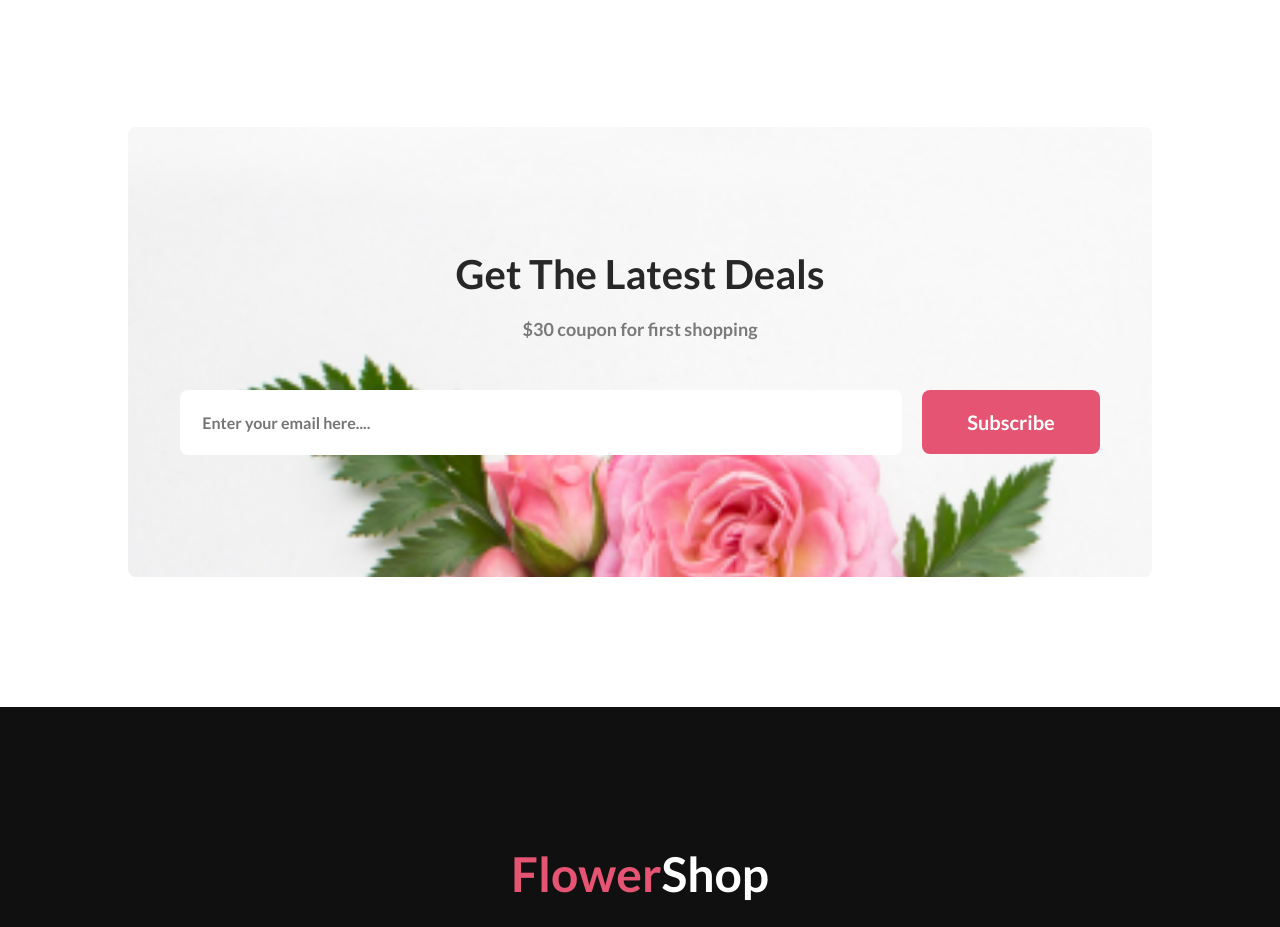
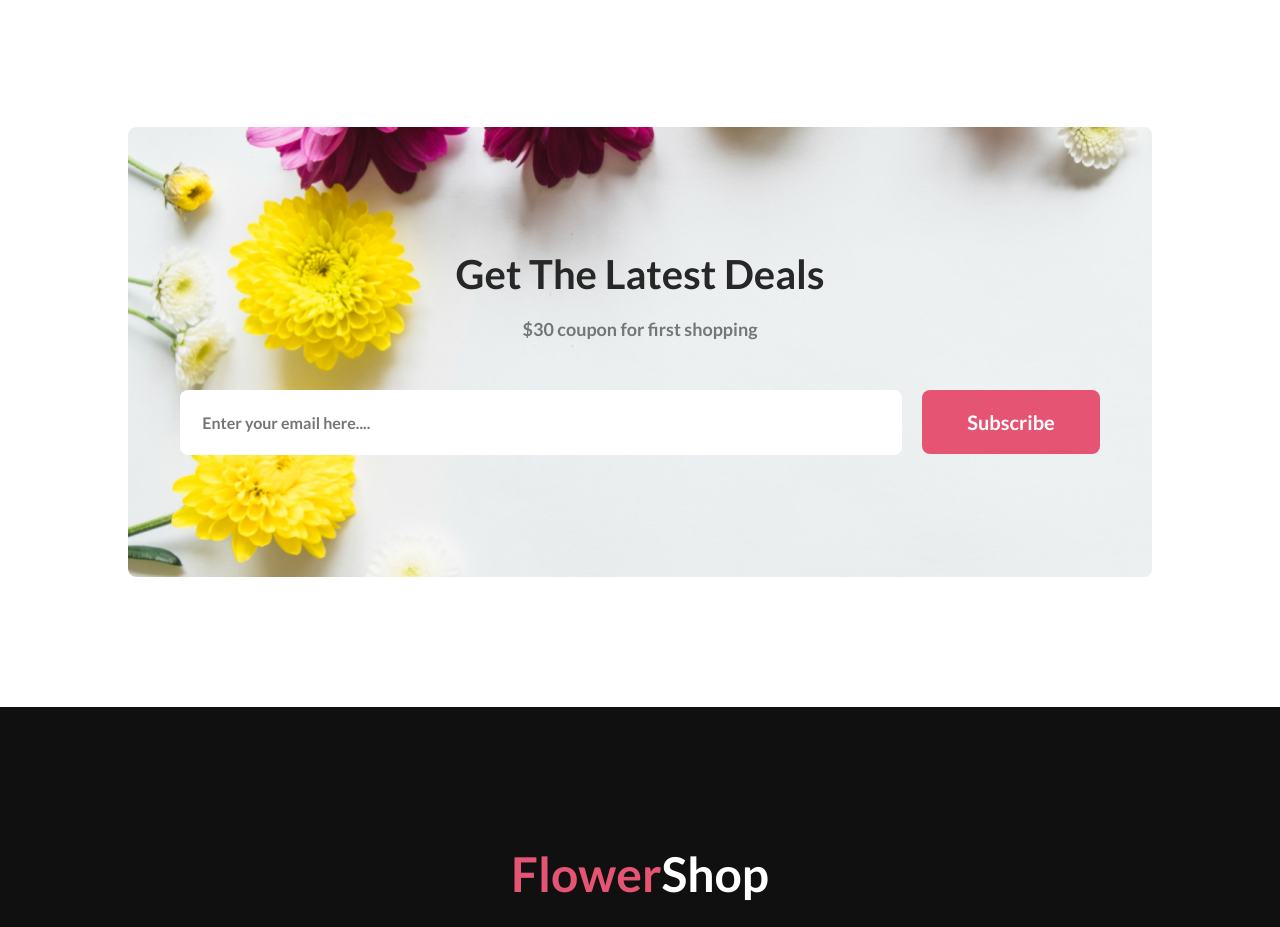
Before and after one commit to Reduan4u/Online-Flower-Shop, a plain HTML site: page index.html in a window 1280 px wide. Shown: the part 3700-4627 px from the top of the page. Drawn offline with Linux system fonts and the light colour scheme.

Commit message:
after bg image done

```diff
--- a/style.css
+++ b/style.css
@@ -194,7 +194,7 @@
 
 .subscribe-container {
 
-    background-image: url("./flower-asset/flower-01.png");
+    background-image: url("./flower-asset/rectangle-9.png");
     background-repeat: no-repeat;
     background-size: cover;
     display: flex;
```
